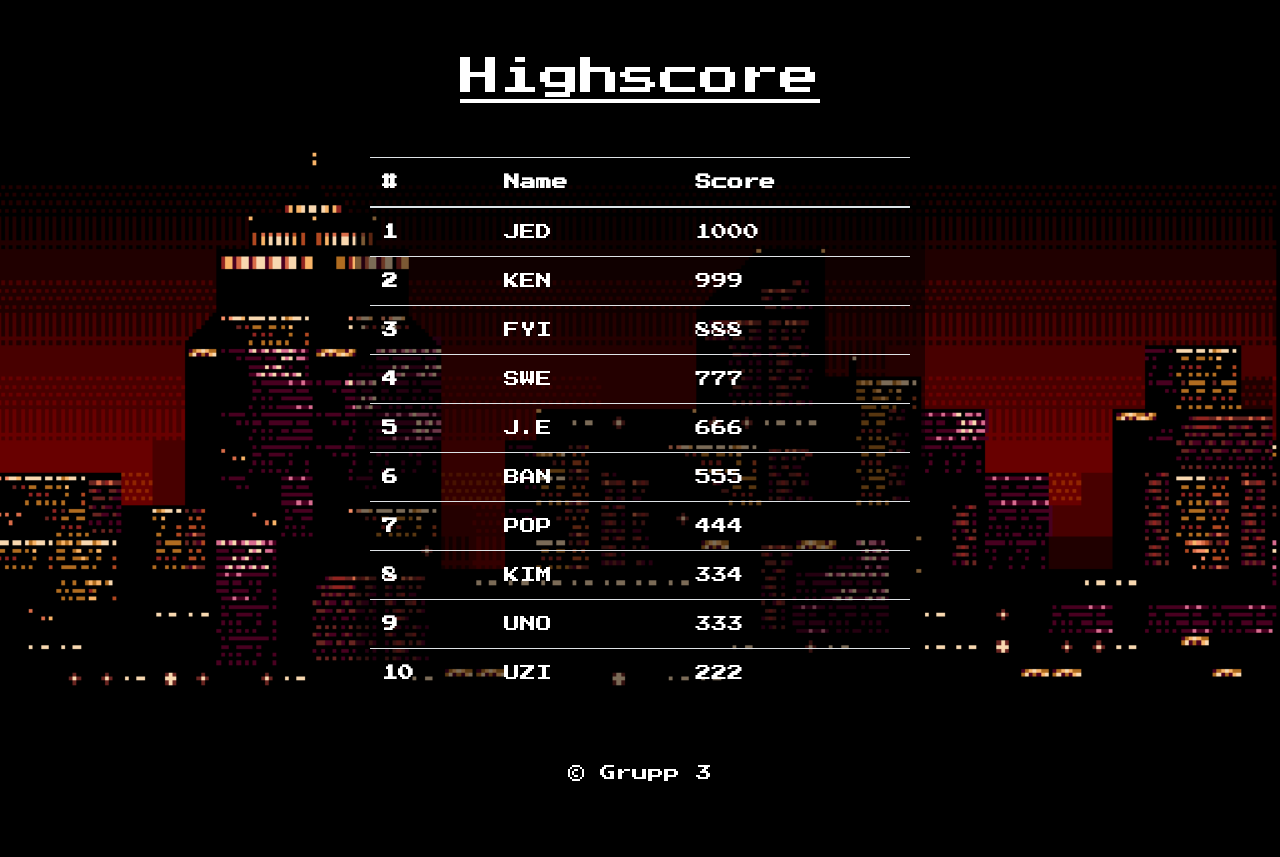
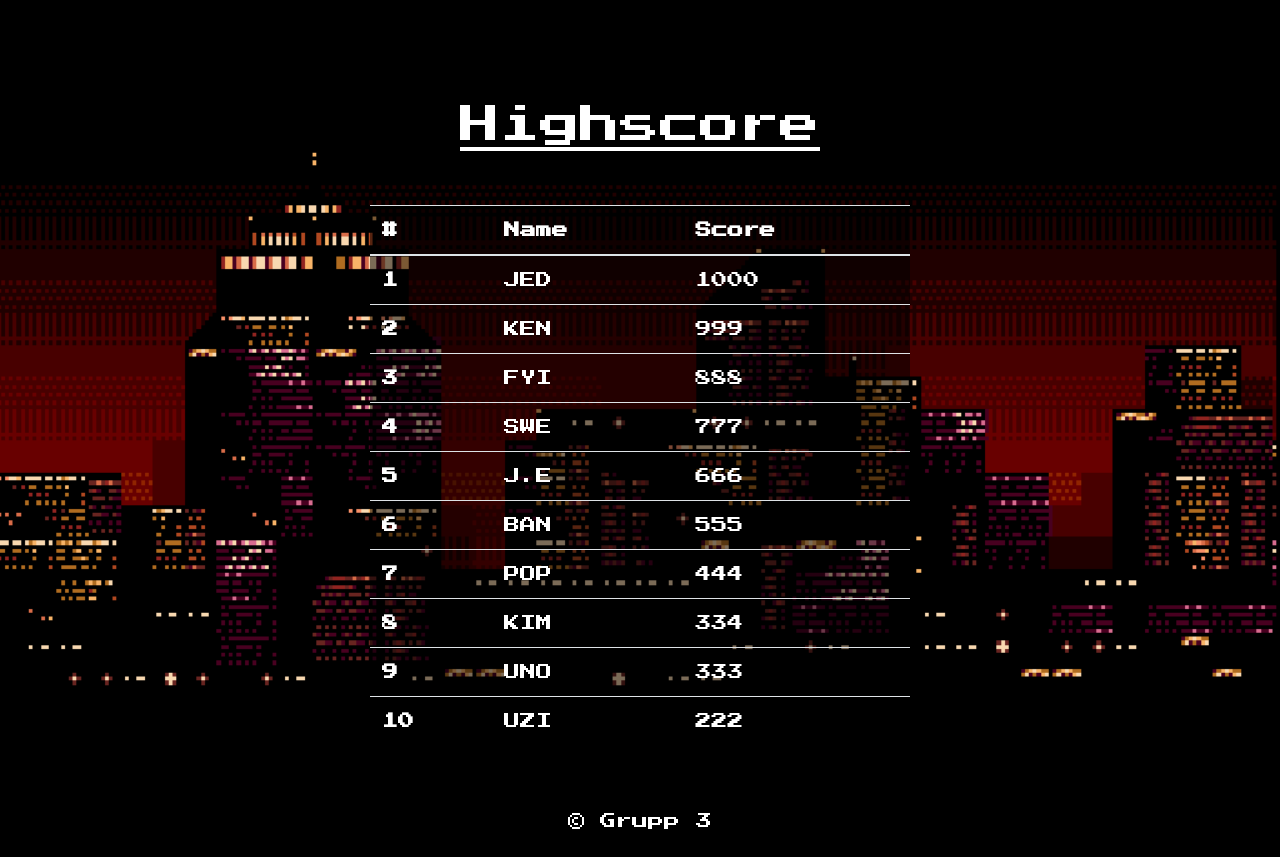
Before and after one commit to teeboteebo/break-them-out, a website: page www/index.html in a window 1280 px wide. Shown: the part 61-918 px from the top of the page. Before the commit the page ends 870 px from the top, so only its background shows below. Drawn offline with nearby package versions, Linux system fonts and the light colour scheme.

Commit message:
Highscore, small changes

```diff
--- a/scss/_highscore.scss
+++ b/scss/_highscore.scss
@@ -1,3 +1,10 @@
+.high-score{
+  h2 {
+    text-decoration: underline;
+    font-size: 2.5rem;
+  }
+}
+
 .bk-opacity{
-    background-color: rgba($color: black, $alpha: .5);
-  }
+  background-color: rgba($color: black, $alpha: .5);
+}
--- a/www/index.html
+++ b/www/index.html
@@ -179,13 +179,13 @@
     <!-- Highscore -->
     <section class="container high-score">
       <section class="row mt-5">
-        <h2 class="col-12 text-center">
+        <h2 class="col-12 text-center mt-5">
           Highscore
         </h2>
       </section>
       <section class="row mt-5 justify-content-center">
-        <section class="col-6 bk-opacity">
-          <table class="table">
+        <section class="col-12 col-lg-6">
+          <table class="table bk-opacity">
             <thead>
               <tr>
                 <th scope="col">#</th>
```
